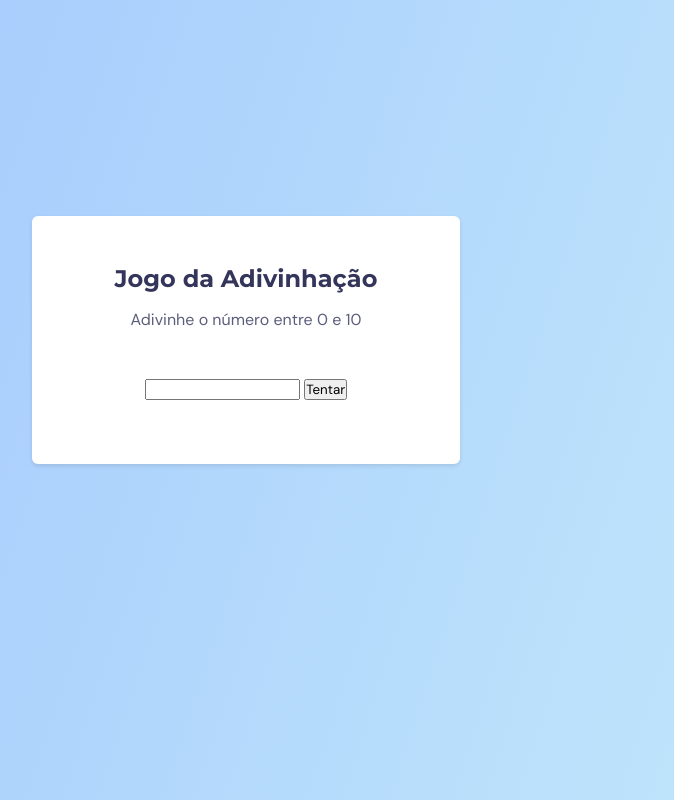
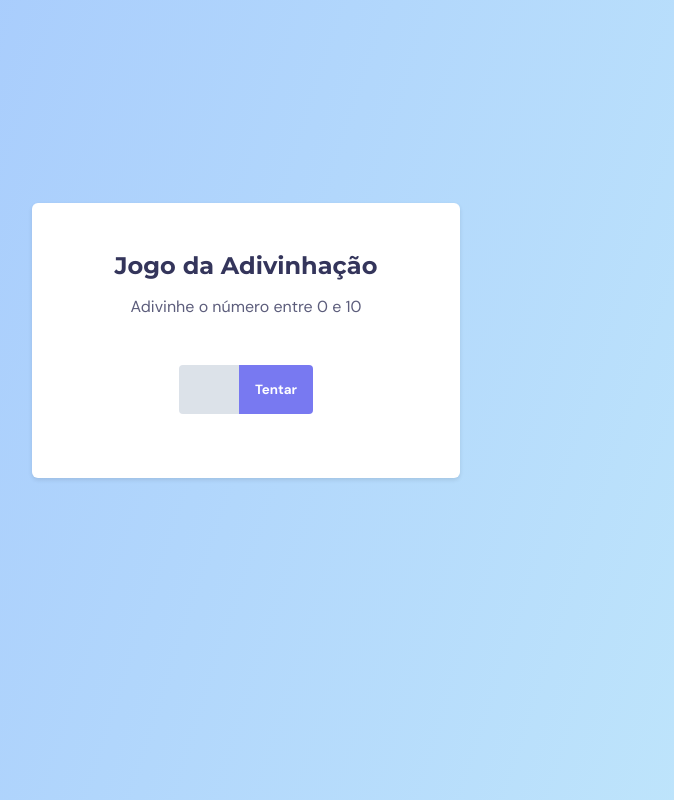
Before and after one commit to Czar1347/explorer-jogo-adivinhacao, a plain HTML site: page index.html in a window 1280 px wide. Shown: the whole page, without its empty margins (394-1068 px from the left). Drawn offline with Linux system fonts and the light colour scheme.

Commit message:
Input e Button

```diff
--- a/index.html
+++ b/index.html
@@ -18,7 +18,7 @@
         <h1>Jogo da Adivinhação</h1>
         <p>Adivinhe o número entre 0 e 10</p>
         <form>
-            <input type="text">
+            <input type="number">
             <button>Tentar</button>
         </form>
     </main>
--- a/style.css
+++ b/style.css
@@ -48,4 +48,22 @@ p{
 }
 form{
     margin-top: 4.8rem;
+    display: flex;
+    justify-content: center;
 }
+
+input, button {
+    border: none;
+    padding: 1.6rem;
+}
+input{
+    background-color: #DCE2E9;
+    width: 6rem;
+    border-radius: .4rem 0 0 .4rem;
+}
+button{
+    background-color: #7879f1;
+    color: white;
+    font-weight: bold;
+    border-radius: 0 .4rem .4rem 0;
+}
```
